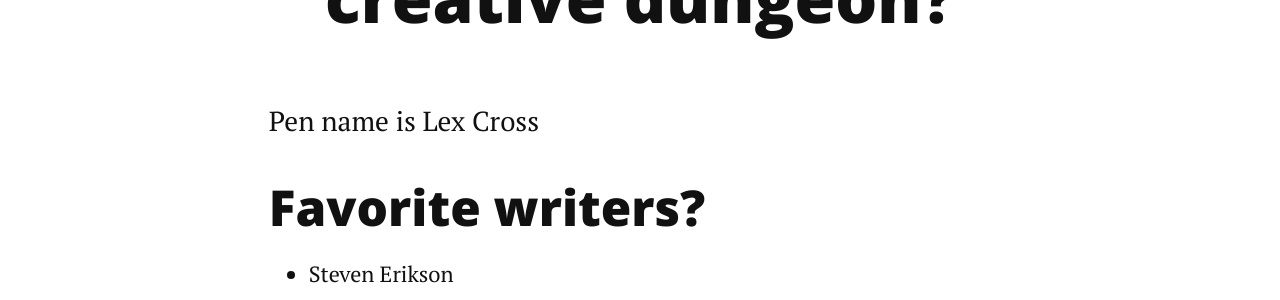
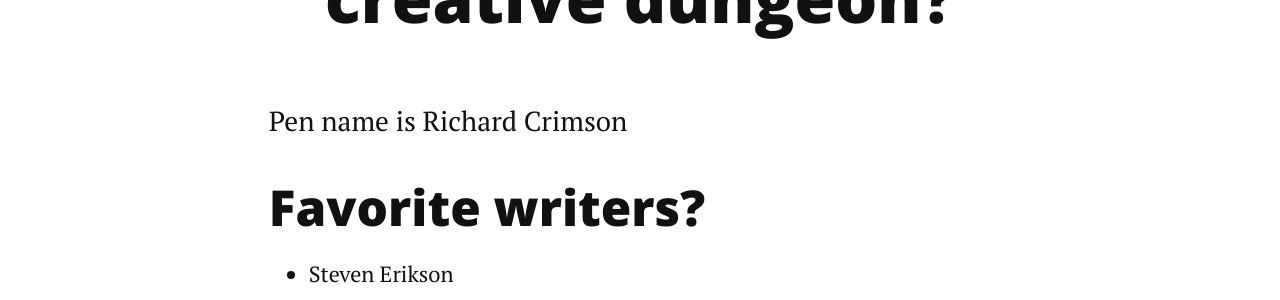
Before and after one commit to thecreativedungeon/thecreativedungeon.github.io, a Jekyll site: the page built from about.md, in a window 1280 px wide. Shown: the part 538-838 px from the top of the page. Built offline with Jekyll 4.4.1, drawn with Linux system fonts in a browser that asks for light colours; nearby versions of some CDN libraries.

Commit message:
Update about.md

```diff
--- a/about.md
+++ b/about.md
@@ -5,7 +5,7 @@ title: About
 
 <div class="post">
 	<h1 class="pageTitle">Who's the writer dwelling in the creative dungeon?</h1>
-	<p class="intro">Pen name is Lex Cross</p>
+	<p class="intro">Pen name is Richard Crimson</p>
 	<h2>Favorite writers?</h2>
 	<ul>
 		<li>Steven Erikson</li>
```
